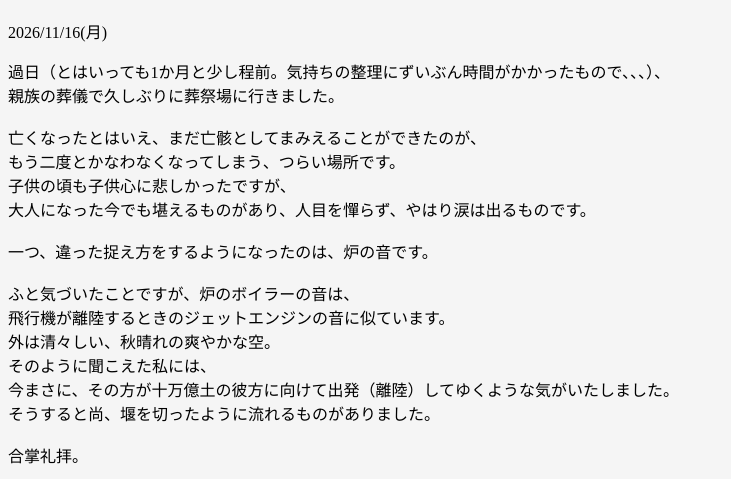
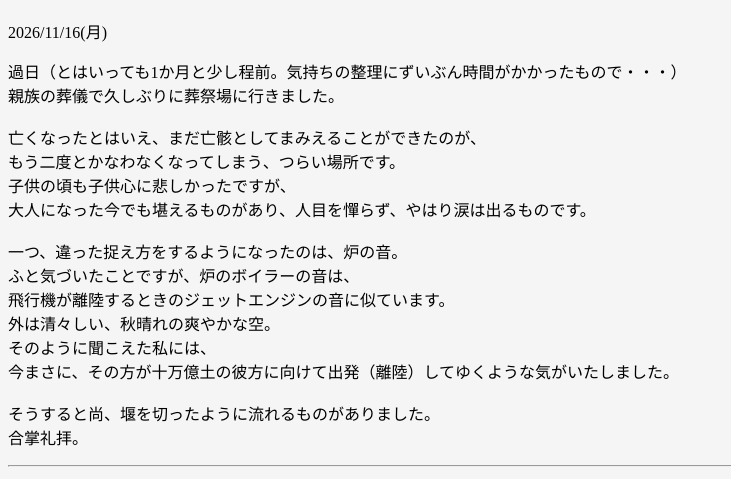
Before and after one commit to nostalgic-carrel/nostalgic-carrel.github.io, a plain HTML site: page diary.html in a window 1280 px wide. Shown: the part 215-694 px from the top of the page, without its empty margins (0-731 px from the left). Drawn offline with Linux system fonts and the light colour scheme.

Commit message:
Update diary.html

```diff
--- a/diary.html
+++ b/diary.html
@@ -16,19 +16,19 @@ This website is written in Japanese.<br>
 <h1>DIARYのページ</h1>
 2026/11/16(月)
 <p>
-過日（とはいっても1か月と少し程前。気持ちの整理にずいぶん時間がかかったもので、、、）、<br>
+過日（とはいっても1か月と少し程前。気持ちの整理にずいぶん時間がかかったもので・・・）<br>
 親族の葬儀で久しぶりに葬祭場に行きました。<br><br>
 亡くなったとはいえ、まだ亡骸としてまみえることができたのが、<br>
 もう二度とかなわなくなってしまう、つらい場所です。<br>
 子供の頃も子供心に悲しかったですが、<br>
 大人になった今でも堪えるものがあり、人目を憚らず、やはり涙は出るものです。<br><br>
-一つ、違った捉え方をするようになったのは、炉の音です。<br><br>
+一つ、違った捉え方をするようになったのは、炉の音。<br>
 ふと気づいたことですが、炉のボイラーの音は、<br>
 飛行機が離陸するときのジェットエンジンの音に似ています。<br>
 外は清々しい、秋晴れの爽やかな空。<br>
 そのように聞こえた私には、<br>
-今まさに、その方が十万億土の彼方に向けて出発（離陸）してゆくような気がいたしました。<br>
-そうすると尚、堰を切ったように流れるものがありました。<br><br>
+今まさに、その方が十万億土の彼方に向けて出発（離陸）してゆくような気がいたしました。<br><br>
+そうすると尚、堰を切ったように流れるものがありました。<br>
 合掌礼拝。
 </p>
 <hr>
```
